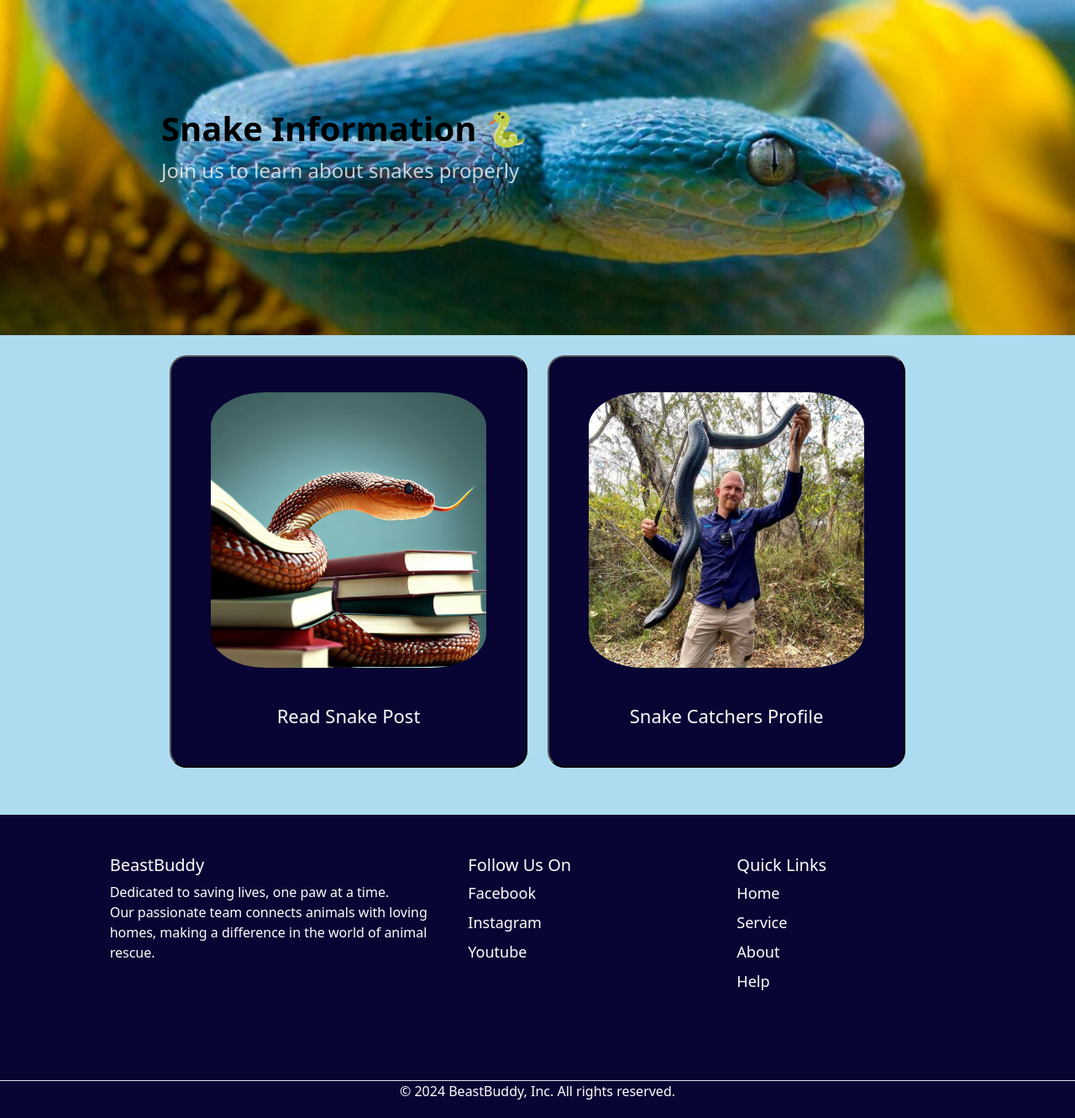
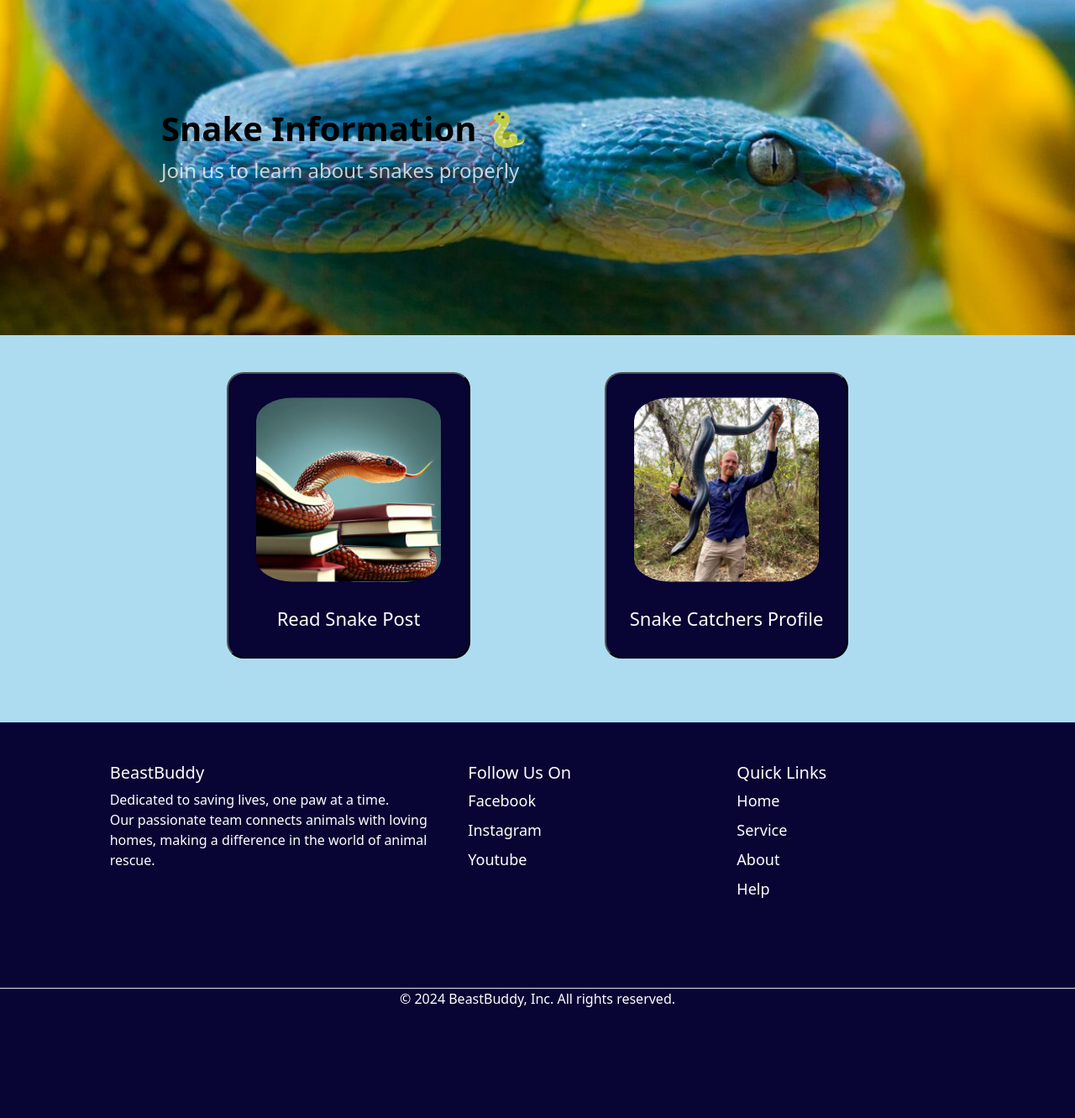
Before and after one commit to HiruniWijerathna/Web-Mini-Project, a PHP site: page /snakeInformation.php in a window 1280 px wide. Shown: the part 85-1416 px from the top of the page at 84% size. After the commit the page ends 1284 px from the top, so only its background shows below. Run offline with PHP 8.4, Linux system fonts and the light colour scheme.

Commit message:
Modified the layout of  buttons

```diff
--- a/css/animal_Organization.css
+++ b/css/animal_Organization.css
@@ -46,7 +46,14 @@
     padding-bottom: 10%;
     width: 80%;
 }
+.col-md-6{
+    padding-left: 80px;
+    padding-right: 80px;
+    padding-top: 20px;
+    padding-bottom: 20px;
 
+
+}
 
 
 
```
